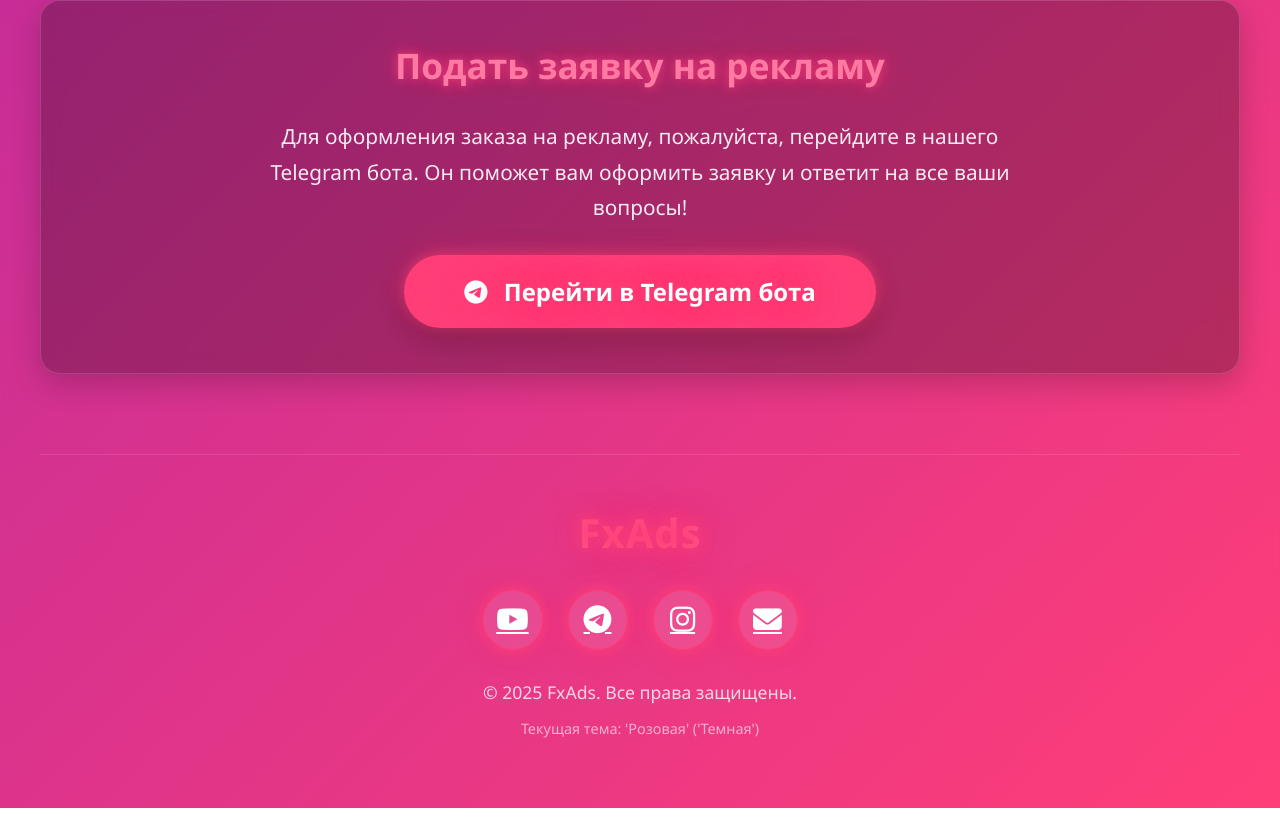
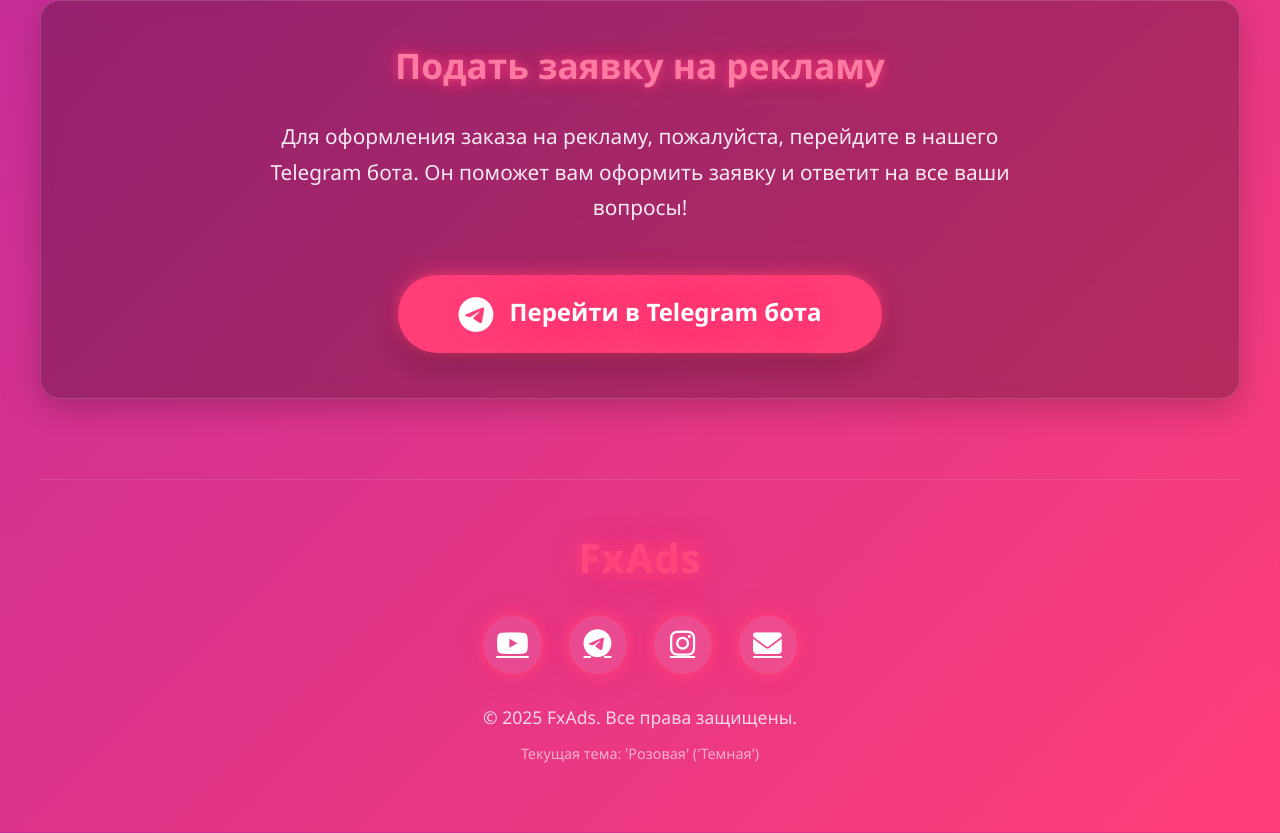
Before and after one commit to FELXOTADS/FELXOTADS.github.io, a plain HTML site: page index.html in a window 1280 px wide. Shown: the part 3512-4345 px from the top of the page. Before the commit the page ends 4320 px from the top, so only its background shows below. Drawn offline with Linux system fonts and the light colour scheme.

Commit message:
Update index.html

```diff
--- a/index.html
+++ b/index.html
@@ -7,7 +7,6 @@
     <link rel="stylesheet" href="https://cdnjs.cloudflare.com/ajax/libs/font-awesome/6.4.0/css/all.min.css">
     <style>
         :root {
-            /* Основные цвета по умолчанию (розовая тема) */
             --primary: #6a11cb;
             --secondary: #2575fc;
             --accent: #ff3e78;
@@ -26,7 +25,6 @@
             --neon-glow: 0 0 10px rgba(255, 62, 120, 0.7), 0 0 20px rgba(255, 62, 120, 0.5), 0 0 30px rgba(255, 62, 120, 0.3);
         }
 
-        /* Цветовые темы */
         .theme-pink-dark {
             --primary: #6a11cb;
             --secondary: #2575fc;
@@ -1142,6 +1140,7 @@
             position: relative;
             overflow: hidden;
             animation: neon-pulse 2s infinite alternate;
+            margin-top: 20px;
         }
 
         .application-btn:hover {
@@ -1153,6 +1152,8 @@
 
         .application-btn i {
             margin-right: 10px;
+            font-size: 1.5em;
+            vertical-align: middle;
         }
 
         .application-description {
@@ -1385,7 +1386,9 @@
         <section class="submit-application" id="application">
             <h2 class="application-title" data-lang-key="application-title">Подать заявку на рекламу</h2>
             <p class="application-description" data-lang-key="application-description">Для оформления заказа на рекламу, пожалуйста, перейдите в нашего Telegram бота. Он поможет вам оформить заявку и ответит на все ваши вопросы!</p>
-            <a href="https://t.me/FxAds_bot" target="_blank" class="application-btn" data-lang-key="application-btn">
+
+            <!-- Кнопка с прямой ссылкой на вашего бота -->
+            <a href="http://t.me/Felxads_bot" target="_blank" class="application-btn" data-lang-key="application-btn">
                 <i class="fab fa-telegram"></i> Перейти в Telegram бота
             </a>
         </section>
```
